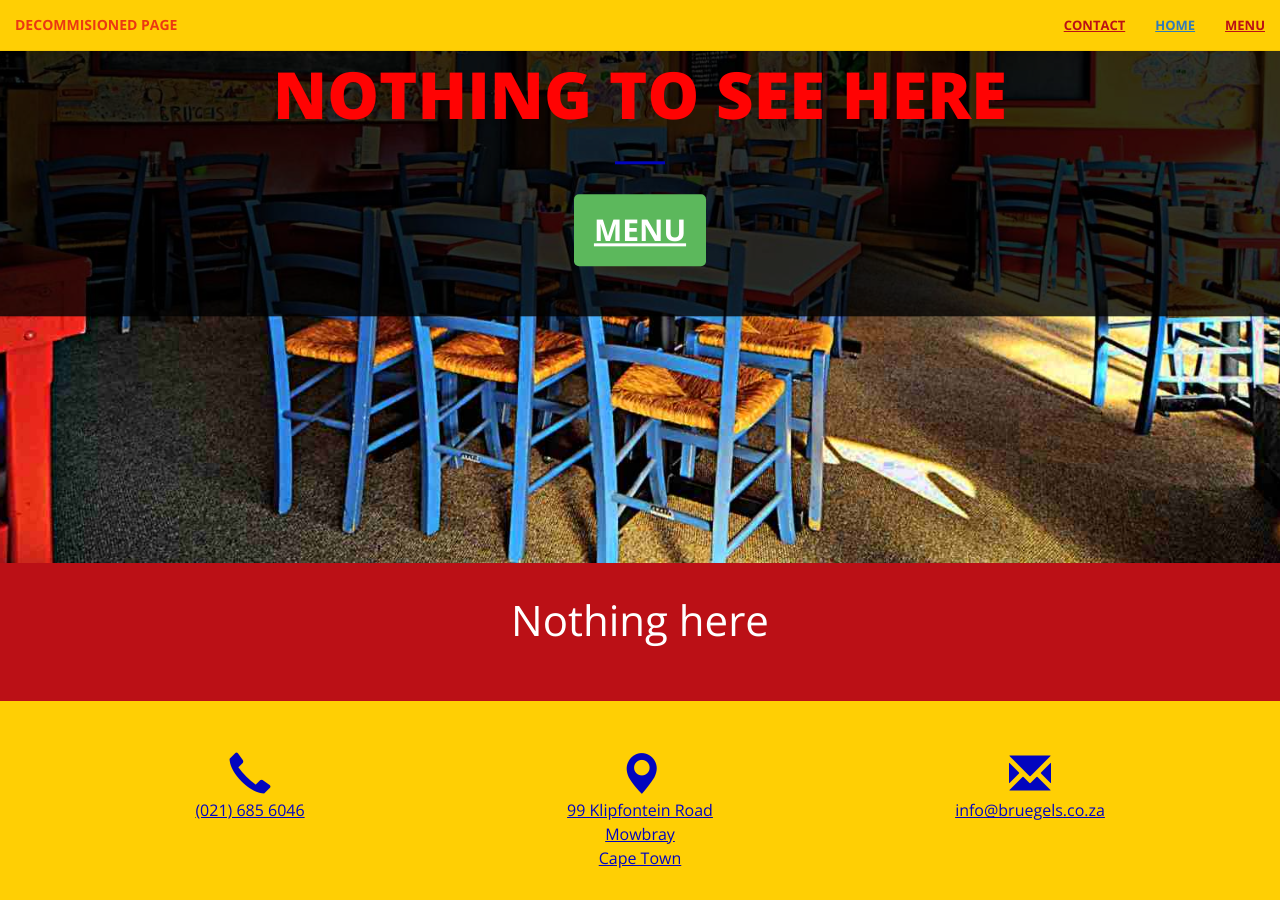
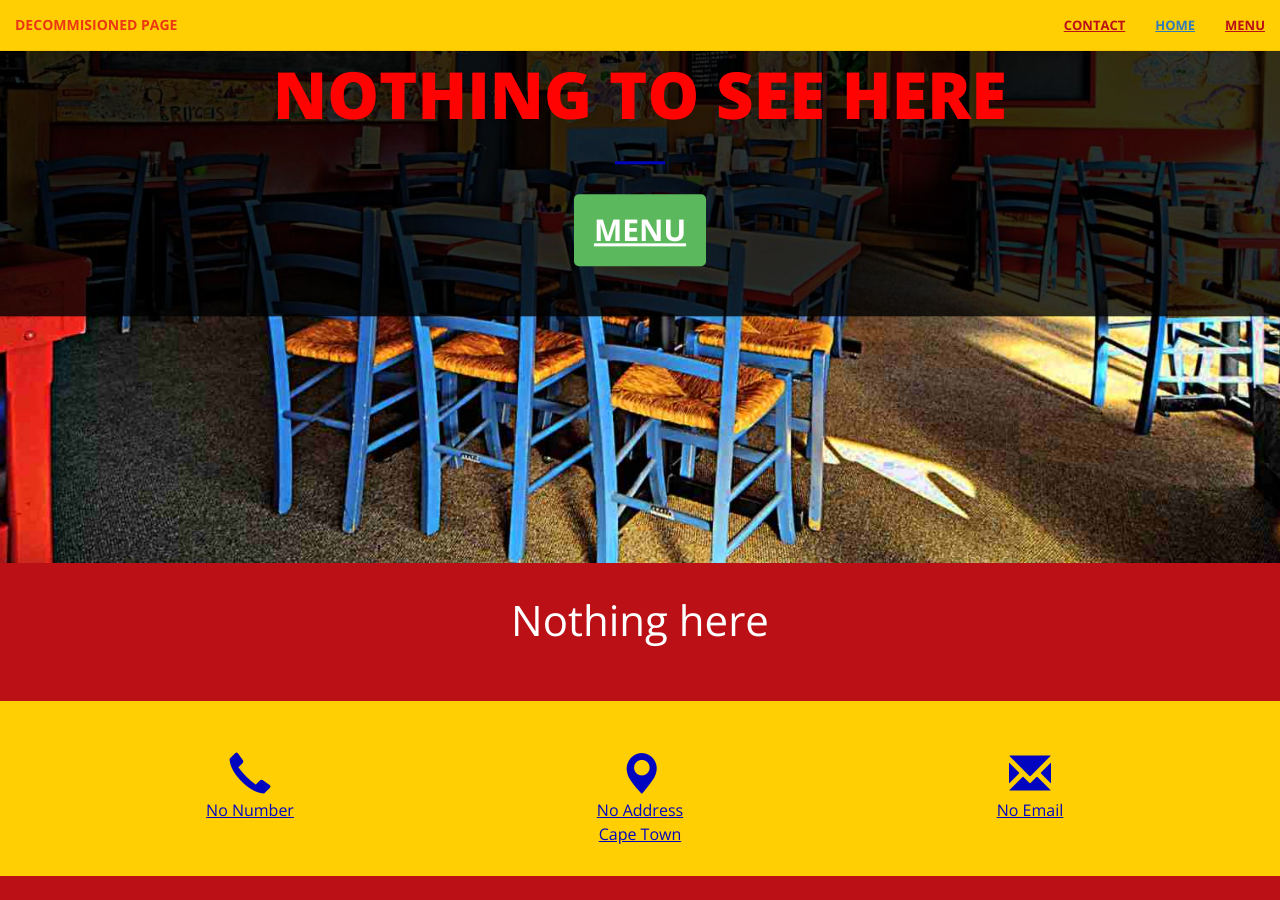
Before and after one commit to bruegelspizza/bruegelspizza.github.io, a Jekyll site: the page built from index.html, in a window 1280 px wide and 900 px high, scrolled down 337 px. Built offline with Jekyll 4.4.1, drawn with Linux system fonts in a browser that asks for light colours; after the commit the page ends 1213 px from its top, so only the background shows below that.

Commit message:
Update footer.html

```diff
--- a/_includes/footer.html
+++ b/_includes/footer.html
@@ -4,15 +4,15 @@
 		<div class="row">
 			<div class="col-sm-4 col-xs-12 text-center  editable">
 				<i class="glyphicon glyphicon-earphone aria-hidden="true""></i>
-				<p><a href="tel:+27216856046">(021) 685 6046</a></p>
+				<p><a href="tel:+27216856046">No Number</a></p>
 			</div>
 			<div class="col-sm-4 col-xs-12 text-center editable">
 				<i class="glyphicon glyphicon-map-marker" aria-hidden="true"></i>
-				<p><a href="https://goo.gl/maps/2Vngix2QXUr" target="_blank">99 Klipfontein Road<br>Mowbray<br>Cape Town</a></p>
+				<p><a href="https://goo.gl/maps/2Vngix2QXUr" target="_blank">No Address<br>Cape Town</a></p>
 			</div>
 			<div class="col-sm-4 col-xs-12 text-center editable">
 				<i class="glyphicon glyphicon-envelope" aria-hidden="true"></i>
-				<p><a href="mailto:info@bruegels.co.za" target="_blank">info@bruegels.co.za</a></p>
+				<p><a href="mailto:info@bruegels.co.za" target="_blank">No Email</a></p>
 			</div>
 		</div>
 	</div>
```
